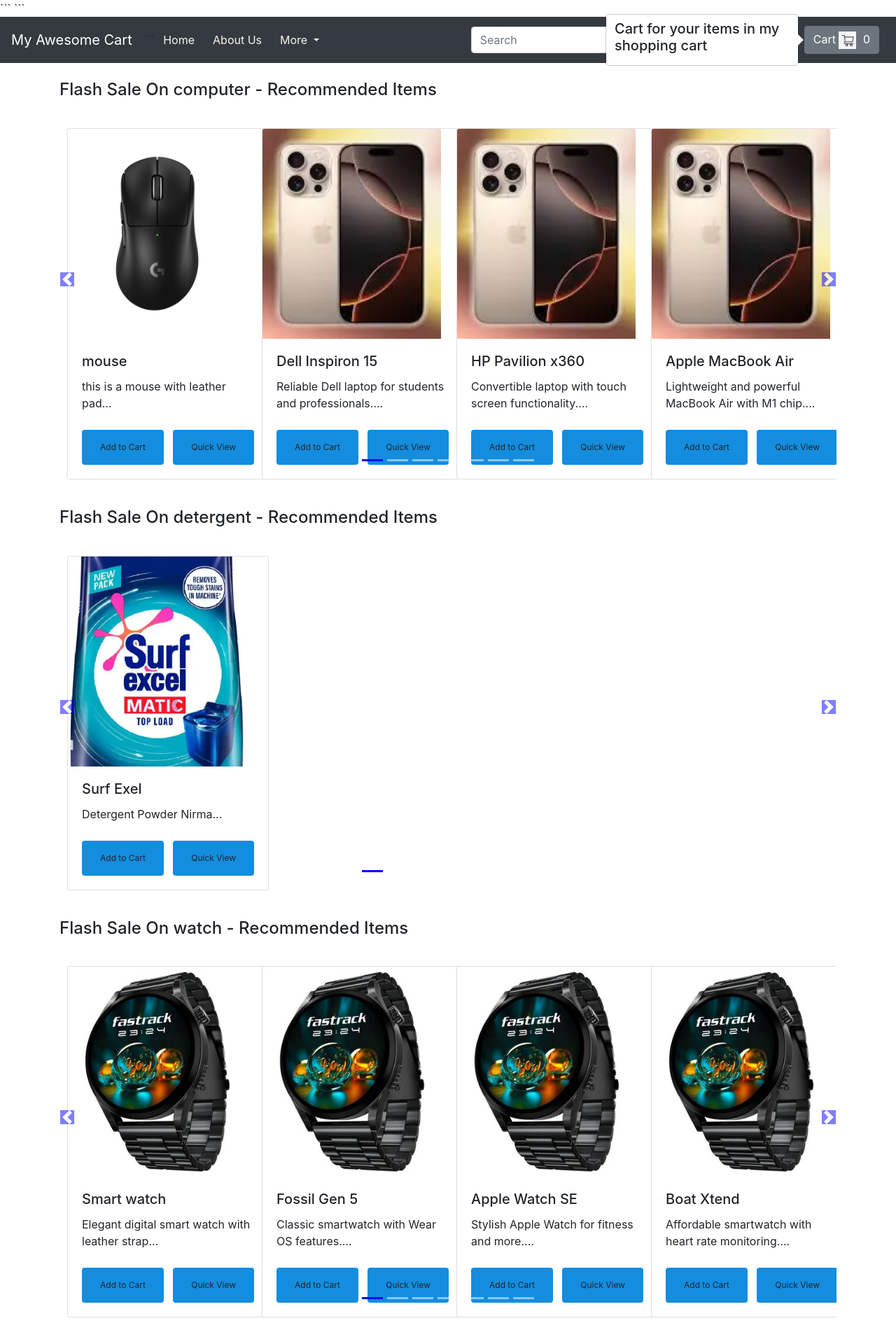
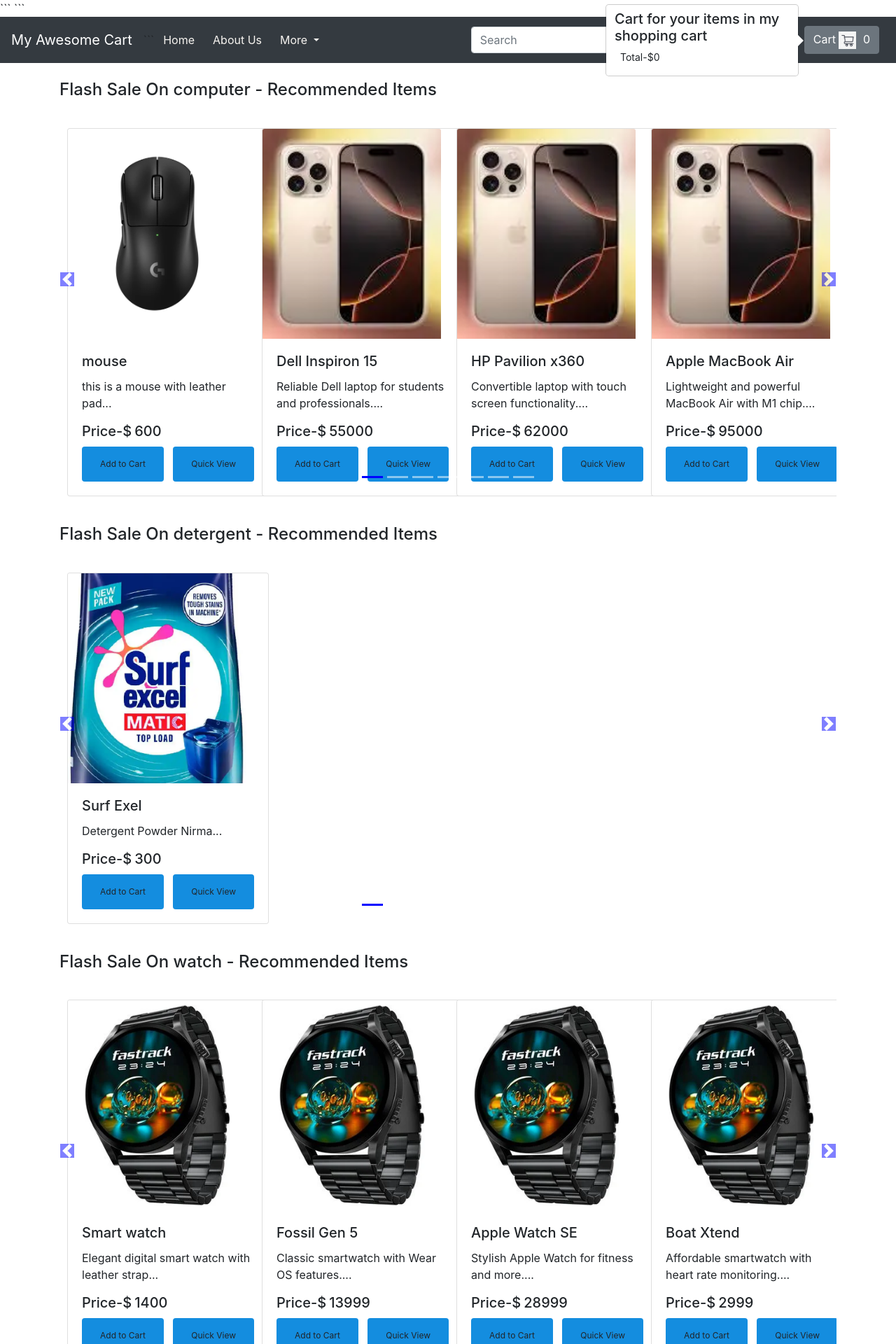
Before and after one commit to manaschawla/ecomwebsite, a Django app: page /shop/ in a window 1280 px wide. Shown: the top 1920 px of the page at 70% size. Run offline with Django 5.2, Linux system fonts and the light colour scheme; data comes from the database, SQL or seed files in the repository; some libraries are stand-ins or nearby versions.

Commit message:
displayed the prices of the items and also in the cart

```diff
--- a/shop/templates/shop/index.html
+++ b/shop/templates/shop/index.html
@@ -184,6 +184,12 @@
             <div class="card-body">
               <h5 class="card-title" id = "namepr{{i.id}}">{{i.product_name}}</h5>
               <p class="card-text">{{i.desc|slice:"0:53"}}...</p>
+
+              <span style="display: flex; gap: 4px;">
+  <h5 style="margin: 0;">Price-$</h5>
+  <h5 class="card-title" id="pricepr{{i.id}}" style="margin: 0;">{{i.price}}</h5>
+</span>
+
               <div class="button-group">
                 <span id = "divpr{{i.id}}" class="divpr">
                 <button id="pr{{i.id}}" class="btn btn-cart cart">Add to Cart</button>
@@ -260,7 +266,9 @@ $('.divpr').on("click", "button.cart", function(){
     } else {
       qty = 1;
       name = document.getElementById('name' + idstr).innerHTML
-      cart[idstr] = [qty , name ];
+      price= document.getElementById('price' + idstr).innerHTML
+      cart[idstr] = [qty , name , price];
+      console.log(cart[idstr]);
     }
     updatecart(cart);
     console.log(cart);
@@ -316,17 +324,21 @@ function updatepopover(cart){
  var popStr = "";
   popStr = popStr + "<h5> Cart for your items in my shopping cart </h5><div class='mx-2 my-2'>";
  var i = 1;
+     let total = 0;
   for (var item in cart) {
+     let totalprd = cart[item][2] * cart[item][0] ;
+    total += totalprd;
   popStr = popStr + "<br>" + i + "</br>. ";
-  popStr = popStr + document.getElementById('name' + item).innerHTML.slice(0, 19) + "... Qty: " + cart[item][0] + '<br>';
+  popStr = popStr + document.getElementById('name' + item).innerHTML.slice(0, 19) + "... Qty: " + cart[item][0] + '<br>' +  '<span>Price-$</span>' + cart[item][2] * cart[item][0] + '<br>';
   i = i+1;
   }
-   popStr = popStr + "</div> <a href='/shop/checkout'><button class='btn btn-primary' id ='checkout'>Checkout</button></a> <button class='btn btn-primary' onclick='clearcart()' id ='clearCart'>Clear Cart</button>     "
+  popStr = popStr   + '<span style="font-size:20px; font-weight:bold;">Total-$' + total + '</span><br>';
+  popStr = popStr + "</div> <a href='/shop/checkout'><button class='btn btn-primary' id ='checkout'>Checkout</button></a> <button class='btn btn-primary' onclick='clearcart()' id ='clearCart'>Clear Cart</button>     "
   console.log(popStr)
     document.getElementById('popcart').setAttribute('data-content', popStr);
    $('#popcart').popover('show');
+   }
 
-}
 //function to clear cart
 function clearcart() {
   cart = JSON.parse(localStorage.getItem('cart'))
```
